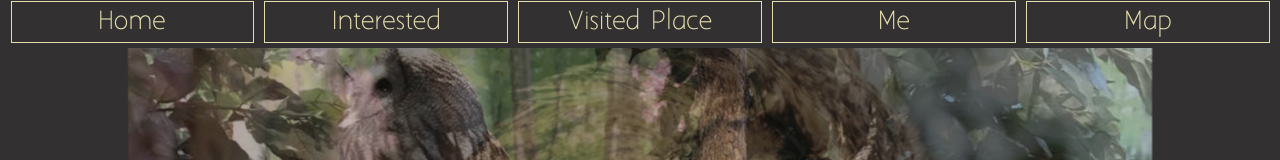
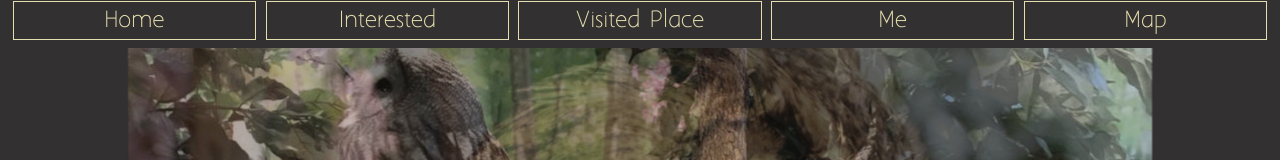
Before and after one commit to tomocreate01/tomocreate01.github.io, a plain HTML site: page index.html in a window 1280 px wide. Shown: the top 160 px of the page. Drawn offline with nearby package versions, Linux system fonts and the light colour scheme; a web font is replaced by a local one.

Commit message:
[change] changed font size

```diff
--- a/CSS/main.css
+++ b/CSS/main.css
@@ -141,7 +141,7 @@ img{
 #pageHead ul, li{
   margin: 0;
   padding: 0;
-  font-size: 1.8vw;
+  font-size: 1.6vw;
   font-family: "AAARGH";
   list-style: none;
 }
```
